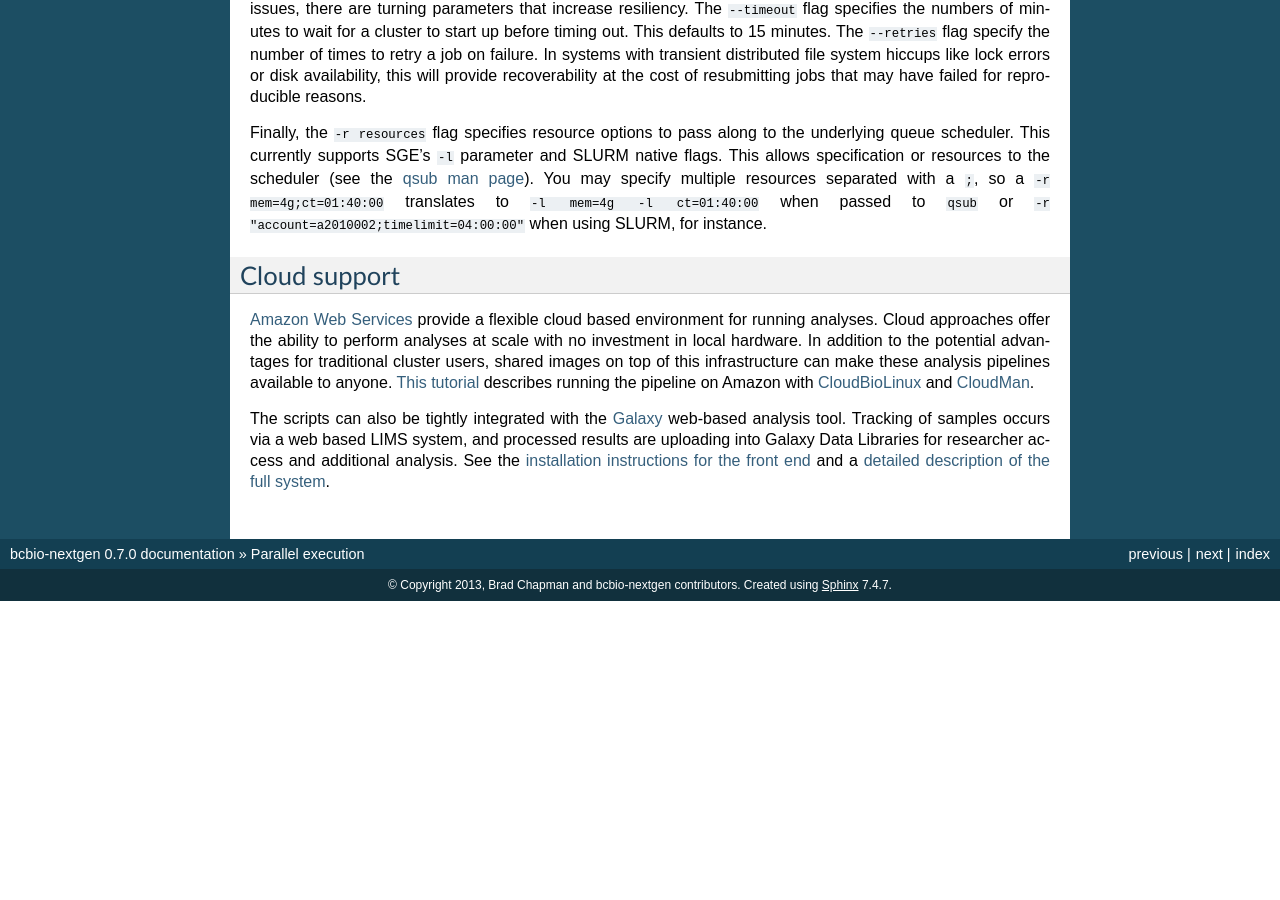
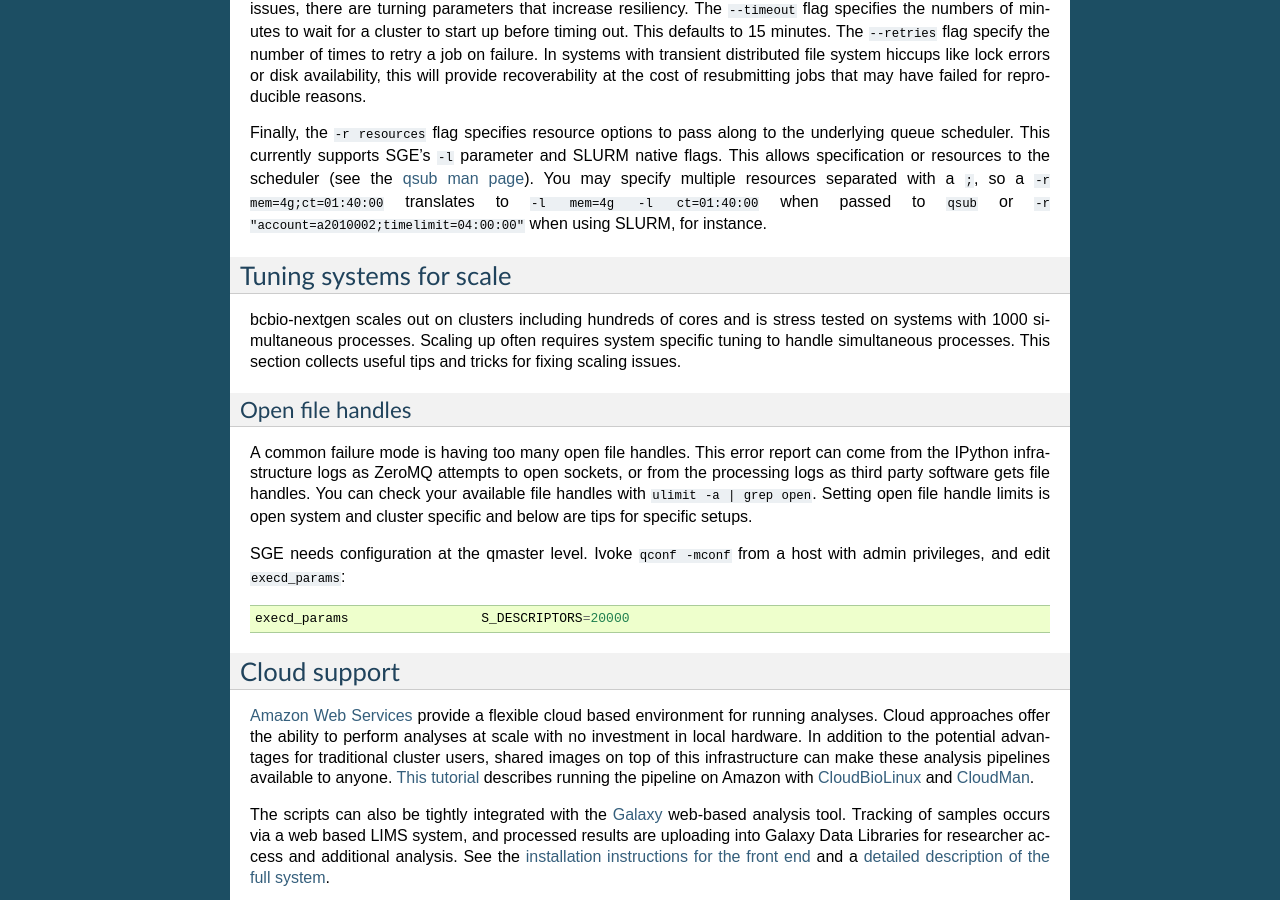
Before and after one commit to bcbio/bcbio-nextgen, a Sphinx documentation site: the page built from docs/contents/parallel.rst, in a window 1280 px wide and 900 px high, scrolled down 937 px. Built offline with Sphinx 7.4.7, drawn with Linux system fonts in a browser that asks for light colours; before the commit the page ends 1538 px from its top, so only the background shows below that; some of the changed text lies outside the part shown.

Commit message:
Provide documentation on open file handles and tuning for scale. #60

```diff
--- a/docs/contents/parallel.rst
+++ b/docs/contents/parallel.rst
@@ -82,6 +82,31 @@ translates to ``-l mem=4g -l ct=01:40:00`` when passed to ``qsub`` or
 .. _Lustre: http://wiki.lustre.org/index.php/Main_Page
 .. _NFS: https://en.wikipedia.org/wiki/Network_File_System_%28protocol%29
 
+Tuning systems for scale
+~~~~~~~~~~~~~~~~~~~~~~~~
+
+bcbio-nextgen scales out on clusters including hundreds of cores and is
+stress tested on systems with 1000 simultaneous processes. Scaling up
+often requires system specific tuning to handle simultaneous
+processes. This section collects useful tips and tricks for fixing
+scaling issues.
+
+Open file handles
+=================
+
+A common failure mode is having too many open file handles. This
+error report can come from the IPython infrastructure logs as ZeroMQ
+attempts to open sockets, or from the processing logs as third party
+software gets file handles. You can check your available file handles
+with ``ulimit -a | grep open``. Setting open file handle limits is
+open system and cluster specific and below are tips for specific
+setups.
+
+SGE needs configuration at the qmaster level. Ivoke ``qconf -mconf``
+from a host with admin privileges, and edit ``execd_params``::
+
+    execd_params                 S_DESCRIPTORS=20000
+
 Cloud support
 ~~~~~~~~~~~~~
 
```
